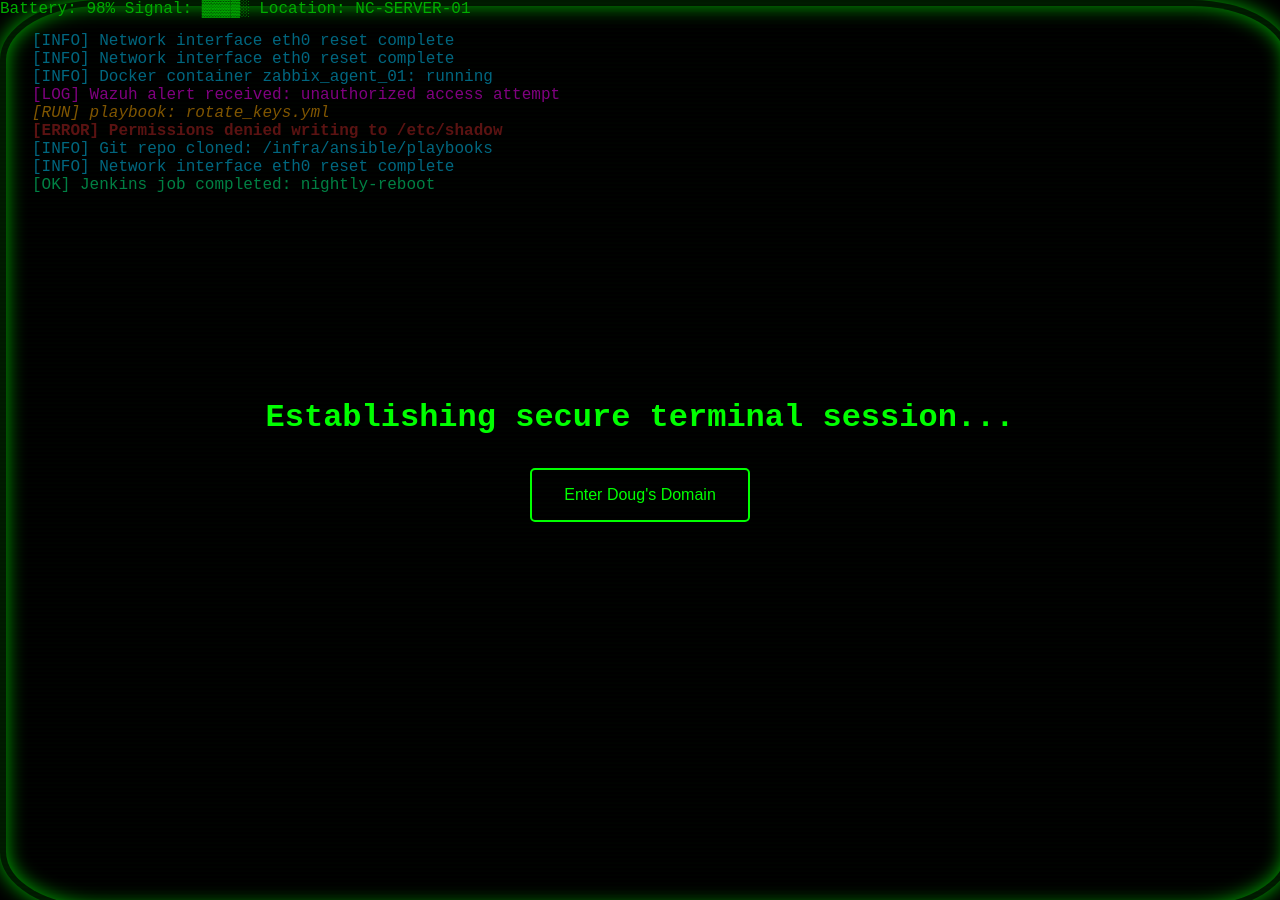
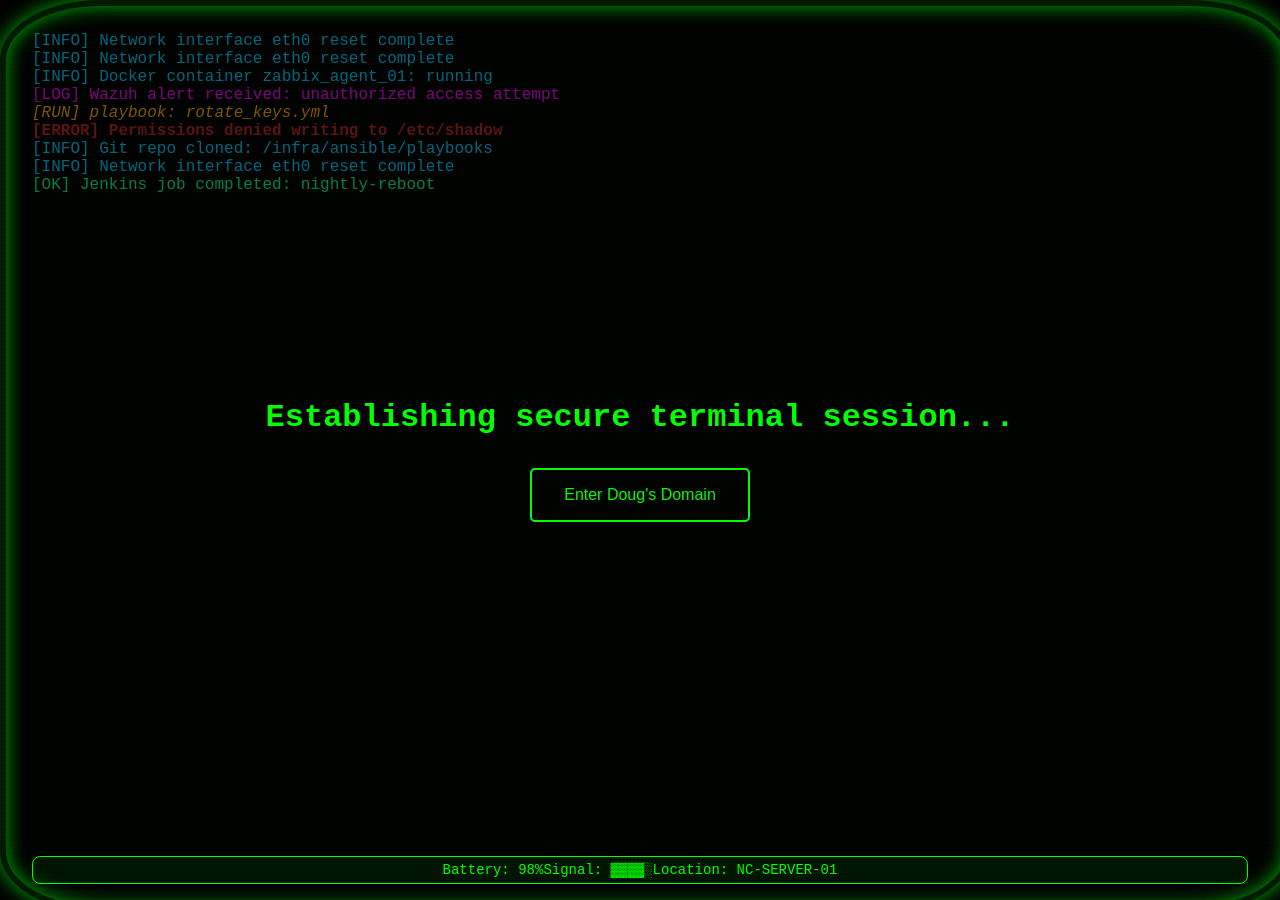
Before and after one commit to dougiedoug98/dougdevops.github.io, a Jekyll site: the page built from index.md, in a window 1280 px wide. Built offline with Jekyll 4.4.1, drawn with Linux system fonts in a browser that asks for light colours.

Commit message:
Update default.html

```diff
--- a/_layouts/default.html
+++ b/_layouts/default.html
@@ -165,6 +165,23 @@
   0% { background-position-y: 0; }
   100% { background-position-y: 100%; }
 }
+.status-bar {
+  position: fixed;
+  bottom: 1rem;
+  left: 2rem;
+  right: 2rem;
+  background: rgba(0, 255, 0, 0.08);
+  padding: 5px 10px;
+  font-size: 14px;
+  color: #00ff00;
+  display: flex;
+  justify-content: center;
+  z-index: 4;
+  font-family: 'Courier New', Courier, monospace;
+  border: 1px solid #00ff00;
+  border-radius: 8px;
+  pointer-events: none;
+}
 </style>
 </head>
 <body>
```
